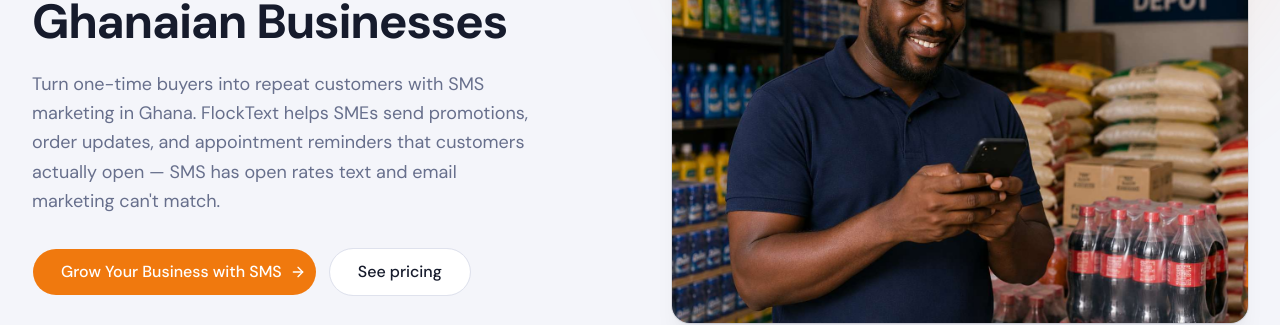
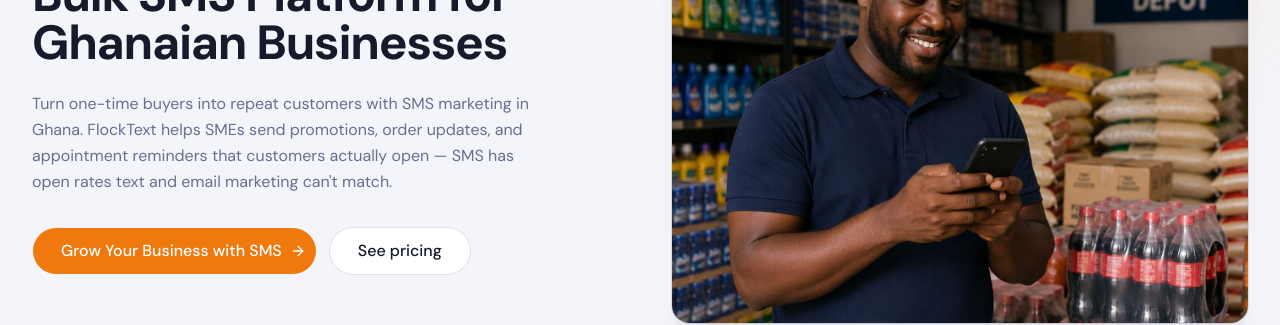
Before and after one commit to JestaCodeLab/flocktext, a React (Vite) app: page /businesses in a window 1280 px wide. Shown: the part 274-599 px from the top of the page. Built offline with nearby package versions, Linux system fonts and the light colour scheme; no server answers.

Commit message:
fontsize update for business and church pages

```diff
--- a/src/pages/marketing/BusinessesPage.tsx
+++ b/src/pages/marketing/BusinessesPage.tsx
@@ -124,7 +124,7 @@
               <h1 className="text-4xl font-bold tracking-tight text-foreground sm:text-5xl">
                 Bulk SMS Platform for Ghanaian Businesses
               </h1>
-              <p className="mt-6 max-w-lg text-lg leading-relaxed text-muted-foreground">
+              <p className="mt-6 max-w-lg text-base leading-relaxed text-muted-foreground">
                 Turn one-time buyers into repeat customers with SMS marketing in Ghana. FlockText helps SMEs send
                 promotions, order updates, and appointment reminders that customers actually open — SMS has open
                 rates text and email marketing can't match.
--- a/src/pages/marketing/ChurchesPage.tsx
+++ b/src/pages/marketing/ChurchesPage.tsx
@@ -65,7 +65,7 @@
               <h1 className="text-4xl font-bold tracking-tight text-foreground sm:text-5xl">
                 SMS Platform for Churches in Ghana
               </h1>
-              <p className="mt-6 max-w-lg text-lg leading-relaxed text-muted-foreground">
+              <p className="mt-6 max-w-lg text-base leading-relaxed text-muted-foreground">
                 Stay connected with your congregation between Sundays. FlockText helps churches, ministries, and
                 religious organizations in Ghana send service reminders, event announcements, and encouragement
                 texts — reaching members who may not check email or social media.
```
